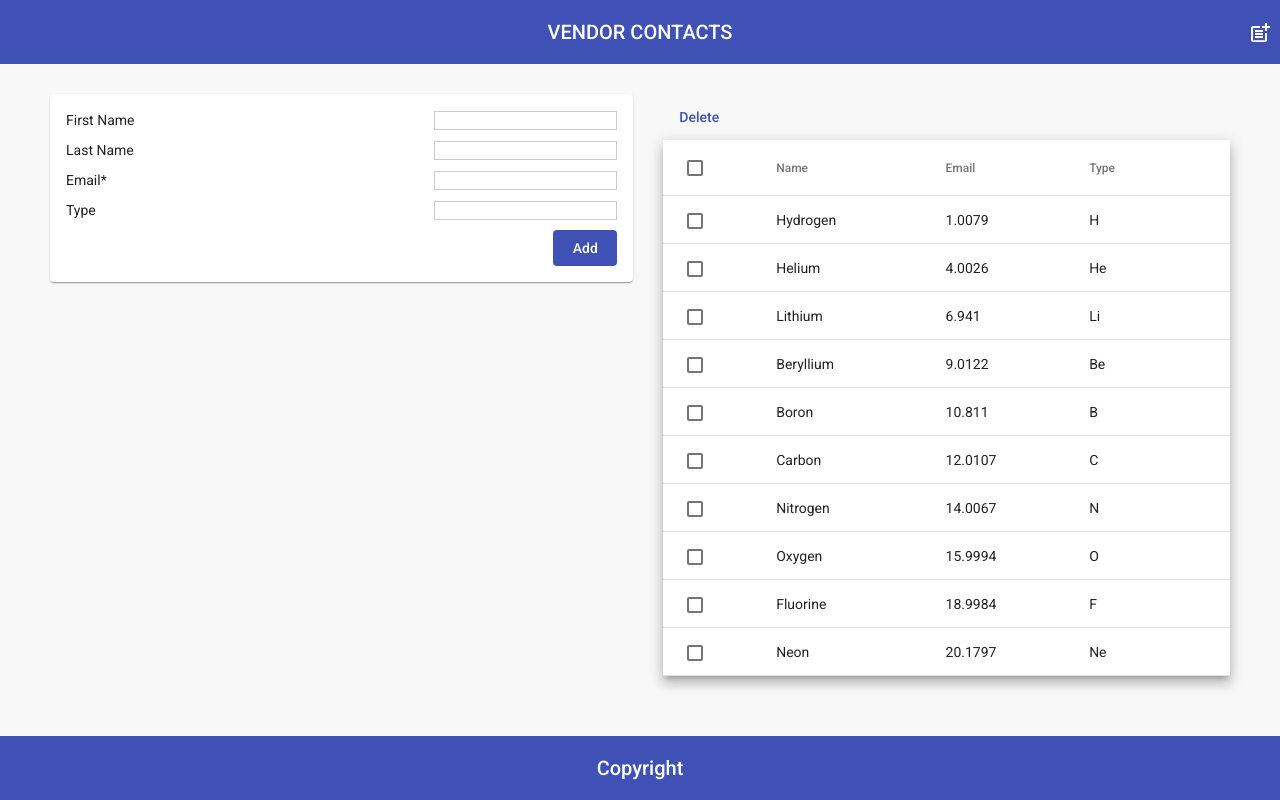
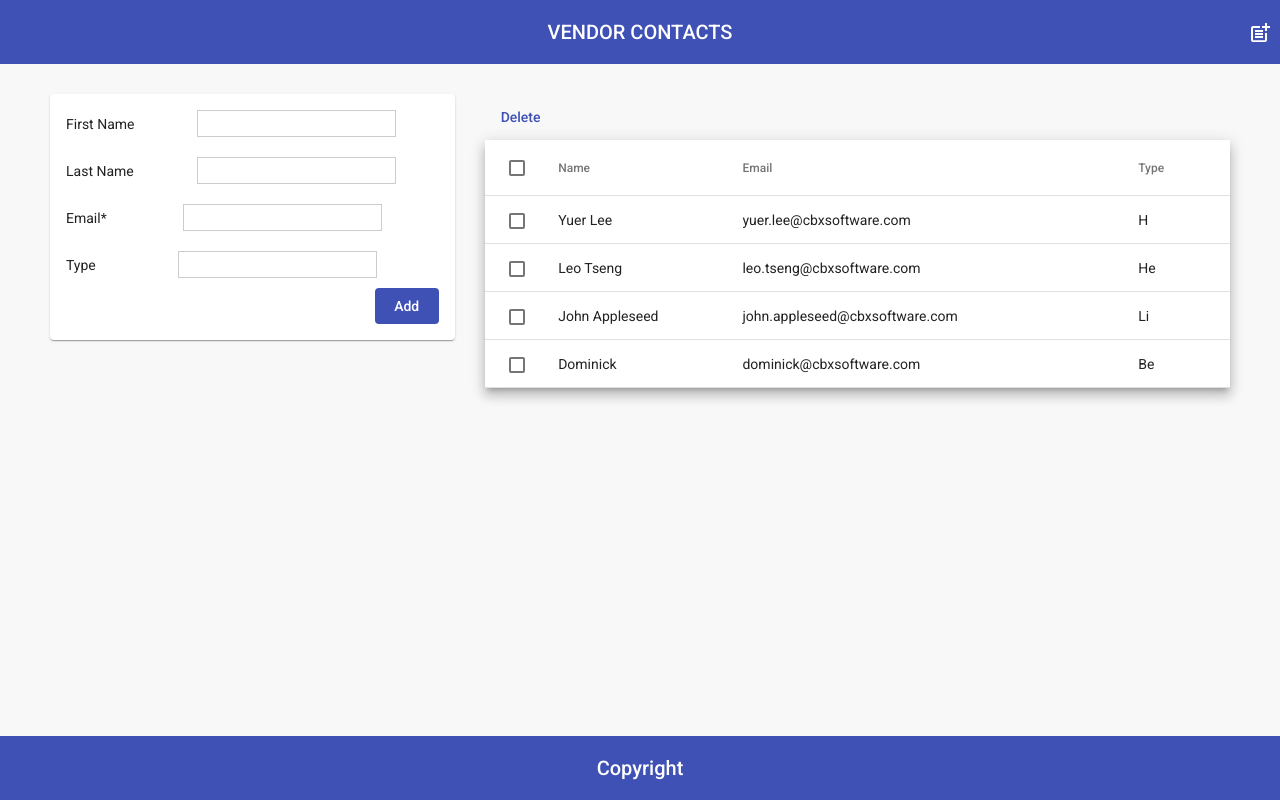
Before and after one commit to guggg/CBX_Assignment, an Angular app: page /home in a window 1280 px wide. Built offline with nearby package versions, Linux system fonts and the light colour scheme.

Commit message:
form validation 可新增

```diff
--- a/src/app/app.module.ts
+++ b/src/app/app.module.ts
@@ -1,3 +1,4 @@
+import { CoreModule } from './core/core.module';
 import { NgModule } from '@angular/core';
 
 import { NoopAnimationsModule } from '@angular/platform-browser/animations';
@@ -34,14 +35,16 @@ const PRINT_BREAKPOINTS = [
     AppRoutingModule,
     NoopAnimationsModule,
     LayoutModule,
+    CoreModule,
+    FlexLayoutModule
 
-    FlexLayoutModule.withConfig({
-      useColumnBasisZero: false,
-      printWithBreakpoints: ['sm', 'lg'],
-    }),
+    // FlexLayoutModule.withConfig({
+    //   useColumnBasisZero: false,
+    //   printWithBreakpoints: ['sm', 'lg'],
+    // }),
   ],
   providers: [
-    { provide: BREAKPOINT, useValue: PRINT_BREAKPOINTS, multi: true },
+    // { provide: BREAKPOINT, useValue: PRINT_BREAKPOINTS, multi: true },
   ],
   bootstrap: [AppComponent],
 })
--- a/src/app/core/components/form/validation/form-control.directive.ts
+++ b/src/app/core/components/form/validation/form-control.directive.ts
@@ -1,11 +1,10 @@
 import {
   Directive,
+  Host,
+  HostBinding,
   Input,
-  HostBinding,
   Optional,
-  Host,
   SkipSelf,
-  Inject,
 } from '@angular/core';
 import { ControlContainer, FormControl } from '@angular/forms';
 
--- a/src/app/core/components/form/validation/form-message.component.ts
+++ b/src/app/core/components/form/validation/form-message.component.ts
@@ -17,7 +17,7 @@ import { Component, Input } from '@angular/core';
 })
 export class FormMessageComponent {
   @Input()
-  messages = () => [];
+  messages = (): string[] => [];
 
   get className() {
     return 'invalid';
--- a/src/app/core/core.module.ts
+++ b/src/app/core/core.module.ts
@@ -3,10 +3,11 @@ import { CommonModule } from '@angular/common';
 import { FormMessageComponent } from './components/form/validation/form-message.component';
 import { FormGroupComponent } from './components/form/validation/form-group.component';
 import { FormControlDirective } from './components/form/validation/form-control.directive';
+import { FormValidationDirective } from './components/form/validation/form-validation.directive';
 
 const COMPONENTS: any[] = [FormMessageComponent, FormGroupComponent];
 
-const DIRECTIVES: any[] = [FormControlDirective];
+const DIRECTIVES: any[] = [FormControlDirective, FormValidationDirective];
 
 @NgModule({
   declarations: [...COMPONENTS, ...DIRECTIVES],
--- a/src/app/modules/home/home.component.html
+++ b/src/app/modules/home/home.component.html
@@ -5,26 +5,28 @@
     fxLayoutAlign="space-around start"
     fxLayoutGap="30px"
   >
-    <mat-card fxFlexFill fxFlex="100" fxFlex.lg="35">
+    <mat-card
+      ngStyle.gt-sm="max-width: 33%; width: 33%"
+      ngStyle.sm="max-width: 100%; width: 100%"
+    >
       <form [formGroup]="formGroup" (validSubmit)="onSubmit()">
         <div
-          style="margin-bottom: 10px"
+          style="margin-bottom: 20px"
           fxLayout="column"
           fxLayout.sm="row"
           fxLayout.lg="column"
-          fxLayoutGap="10px"
+          fxLayoutGap="20px"
         >
           <div class="form-group" fxFlex fxLayoutAlign="space-between center">
             <div class="form-label">First Name</div>
             <div class="form-control">
-              <input formControlName="Name" type="text" />
-              {{ formGroup.get("Name")?.value }}
+              <input formControlName="firstName" type="text" />
             </div>
           </div>
           <div class="form-group" fxFlex fxLayoutAlign="space-between center">
             <div class="form-label">Last Name</div>
             <div class="form-control">
-              <input type="text" />
+              <input formControlName="lastName" type="text" />
             </div>
           </div>
         </div>
@@ -32,18 +34,18 @@
           fxLayout="column"
           fxLayout.sm="row"
           fxLayout.lg="column"
-          fxLayoutGap="10px"
+          fxLayoutGap="20px"
         >
           <div class="form-group" fxFlex fxLayoutAlign="space-between center">
             <div class="form-label">Email*</div>
             <div class="form-control">
-              <input type="text" />
+              <input formControlName="email" type="text" />
             </div>
           </div>
           <div class="form-group" fxFlex fxLayoutAlign="space-between center">
             <div class="form-label">Type</div>
             <div class="form-control">
-              <input type="text" />
+              <input formControlName="type" type="text" />
             </div>
           </div>
         </div>
@@ -54,7 +56,10 @@
       </form>
     </mat-card>
 
-    <div fxFlexFill fxFlex="100" fxFlex.lg="55">
+    <div
+      ngStyle.gt-sm="max-width: 66%; width: 66%"
+      ngStyle.sm="max-width: 100%; width: 100%"
+    >
       <div class="button-container">
         <button (click)="delete()" mat-button color="primary">Delete</button>
       </div>
@@ -86,19 +91,19 @@
         <!-- Name Column -->
         <ng-container matColumnDef="Name">
           <th mat-header-cell *matHeaderCellDef>Name</th>
-          <td mat-cell *matCellDef="let element">{{ element.Name }}</td>
+          <td mat-cell *matCellDef="let element">{{ getFullName(element) }}</td>
         </ng-container>
 
         <!-- Weight Column -->
         <ng-container matColumnDef="Email">
           <th mat-header-cell *matHeaderCellDef>Email</th>
-          <td mat-cell *matCellDef="let element">{{ element.Email }}</td>
+          <td mat-cell *matCellDef="let element">{{ element.email }}</td>
         </ng-container>
 
         <!-- Symbol Column -->
         <ng-container matColumnDef="Type">
           <th mat-header-cell *matHeaderCellDef>Type</th>
-          <td mat-cell *matCellDef="let element">{{ element.Type }}</td>
+          <td mat-cell *matCellDef="let element">{{ element.type }}</td>
         </ng-container>
 
         <tr mat-header-row *matHeaderRowDef="displayedColumns"></tr>
--- a/src/app/modules/home/home.component.ts
+++ b/src/app/modules/home/home.component.ts
@@ -1,10 +1,9 @@
+import { SelectionModel } from '@angular/cdk/collections';
+import { Component, OnInit, ViewChild } from '@angular/core';
+import { FormControl, FormGroup } from '@angular/forms';
+import { MatTable, MatTableDataSource } from '@angular/material/table';
 import { FormValidators } from './../../core/components/form/validation/form-validators';
-import { FormControl, Validators } from '@angular/forms';
-import { FormGroup } from '@angular/forms';
-import { formInfo } from './home.data';
-import { Component, OnInit, ViewChild } from '@angular/core';
-import { MatTable, MatTableDataSource } from '@angular/material/table';
-import { SelectionModel } from '@angular/cdk/collections';
+import { formInfo, initialData } from './home.data';
 import { ContactInfo } from './interfaces/contact-info';
 
 @Component({
@@ -15,25 +14,20 @@ import { ContactInfo } from './interfaces/contact-info';
 export class HomeComponent implements OnInit {
   @ViewChild(MatTable) table!: MatTable<any>;
   displayedColumns: string[] = ['select', 'Name', 'Email', 'Type'];
-  data: any[] = [
-    { Name: 'Hydrogen', Email: 1.0079, Type: 'H' },
-    { Name: 'Helium', Email: 4.0026, Type: 'He' },
-    { Name: 'Lithium', Email: 6.941, Type: 'Li' },
-    { Name: 'Beryllium', Email: 9.0122, Type: 'Be' },
-    { Name: 'Boron', Email: 10.811, Type: 'B' },
-    { Name: 'Carbon', Email: 12.0107, Type: 'C' },
-    { Name: 'Nitrogen', Email: 14.0067, Type: 'N' },
-    { Name: 'Oxygen', Email: 15.9994, Type: 'O' },
-    { Name: 'Fluorine', Email: 18.9984, Type: 'F' },
-    { Name: 'Neon', Email: 20.1797, Type: 'Ne' },
-  ];
+  data: ContactInfo[] = initialData;
   dataSource = new MatTableDataSource<ContactInfo>(this.data);
   selection = new SelectionModel<ContactInfo>(true, []);
 
   formInfo = formInfo;
 
   formGroup = new FormGroup({
-    Name: new FormControl(null, [FormValidators.required]),
+    firstName: new FormControl(null),
+    lastName: new FormControl(null),
+    email: new FormControl(null, [
+      FormValidators.required,
+      FormValidators.email,
+    ]),
+    type: new FormControl(null),
   });
 
   constructor() {}
@@ -41,8 +35,6 @@ export class HomeComponent implements OnInit {
   ngOnInit(): void {
     null;
   }
-
-  addData() {}
 
   delete() {
     this.data = this.data.filter(
@@ -67,5 +59,12 @@ export class HomeComponent implements OnInit {
       : this.dataSource.data.forEach((row) => this.selection.select(row));
   }
 
-  onSubmit() {}
+  getFullName(item: { lastName: string; firstName: string }) {
+    return `${item.firstName} ${item.lastName}`;
+  }
+
+  onSubmit() {
+    this.data.push(this.formGroup.value as unknown as ContactInfo);
+    this.dataSource.data = this.data;
+  }
 }
--- a/src/app/modules/home/home.data.ts
+++ b/src/app/modules/home/home.data.ts
@@ -1,3 +1,5 @@
+import { ContactInfo } from "./interfaces/contact-info";
+
 export const formInfo = [
   {
     label: 'First Name',
@@ -16,3 +18,31 @@ export const formInfo = [
     required: false,
   },
 ];
+
+
+export const initialData: ContactInfo[] = [
+  {
+    lastName: 'Lee',
+    firstName: 'Yuer',
+    email: 'yuer.lee@cbxsoftware.com',
+    type: 'H',
+  },
+  {
+    lastName: 'Tseng',
+    firstName: 'Leo',
+    email: 'leo.tseng@cbxsoftware.com',
+    type: 'He',
+  },
+  {
+    lastName: 'Appleseed',
+    firstName: 'John',
+    email: 'john.appleseed@cbxsoftware.com',
+    type: 'Li',
+  },
+  {
+    lastName: '',
+    firstName: 'Dominick',
+    email: 'dominick@cbxsoftware.com',
+    type: 'Be',
+  },
+];
--- a/src/assets/scss/settings.scss
+++ b/src/assets/scss/settings.scss
@@ -1,18 +1,3 @@
 $background-gray: #f8f8f8;
 $border-gray: #cccccc;
-
-
-@mixin responsive($property, $small, $large, $xxlarge, $important: "") {
-
-  #{$property}: $small#{$important};
-
-  @include breakpoint(large up) {
-
-      #{$property}: $large#{$important};
-  }
-
-  @include breakpoint(xxlarge up) {
-
-      #{$property}: $xxlarge#{$important};
-  }
-}
+$danger: red;
--- a/src/styles.scss
+++ b/src/styles.scss
@@ -28,6 +28,24 @@ button {
 }
 
 .form-group {
+  position: relative;
+
+  &.has-error {
+    .invalid {
+      white-space: nowrap;
+      color: $danger;
+      position: absolute;
+      right: 0;
+      top: 25px;
+    }
+
+    .form-control {
+      input {
+        border: 1px solid $danger;
+      }
+    }
+  }
+
   > .form-label {
     margin-right: 20px;
     white-space: nowrap;
@@ -36,6 +54,7 @@ button {
   > .form-control {
     input {
       border: 1px solid $border-gray;
+      padding: 5px 10px
     }
   }
 }
```
Also changed, not shown: src/app/core/components/form/validation/default-errors.ts (+5 -55 lines), src/app/core/components/form/validation/form-group.component.ts (+12 -6 lines), src/app/modules/home/interfaces/contact-info.ts (+4 -3 lines).
